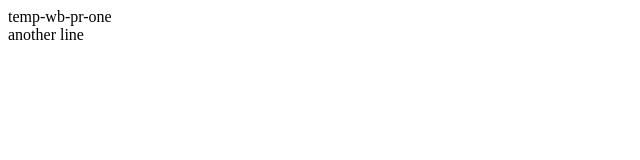
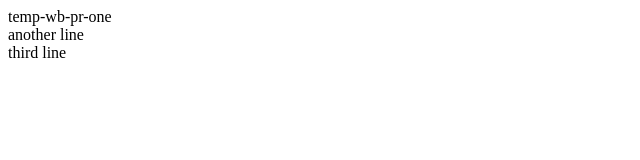
Before and after one commit to sebastian4/temp-wb-pr-one, a plain HTML site: page WebContent/index.html in a window 1280 px wide. Shown: the full height of the page, 0-640 px from the left. Drawn offline with Linux system fonts and the light colour scheme.

Commit message:
yet another line

```diff
--- a/WebContent/index.html
+++ b/WebContent/index.html
@@ -6,6 +6,7 @@
 </head>
 <body>
 temp-wb-pr-one<br />
-another line
+another line<br />
+third line
 </body>
 </html>
```
